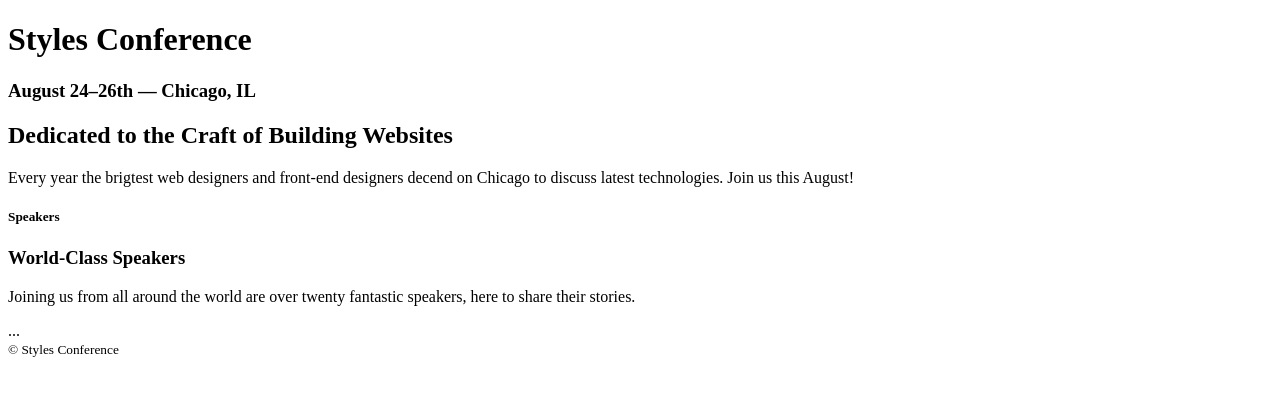
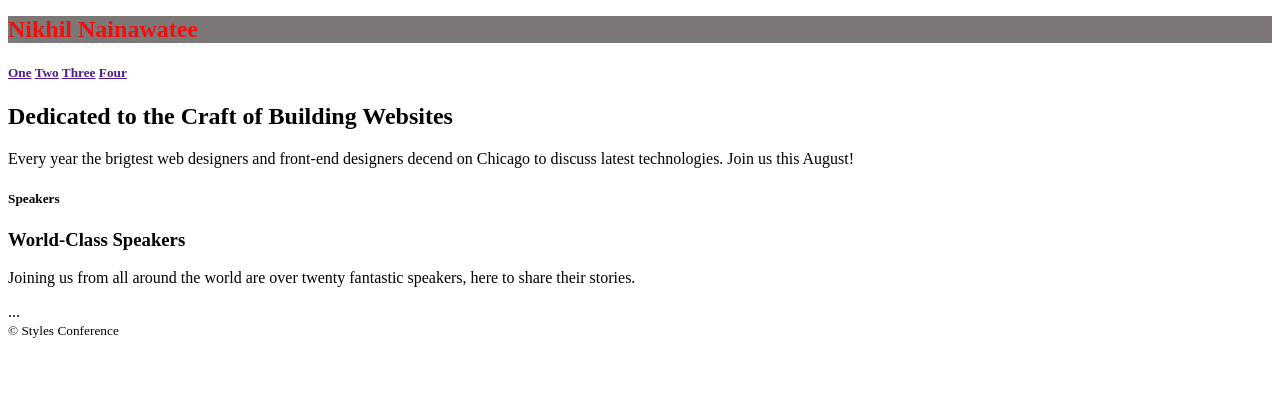
Before and after one commit to nikhilnainawatee/nikhilnainawatee.github.io, a plain HTML site: page index.html in a window 1280 px wide. Drawn offline with Linux system fonts and the light colour scheme.

Commit message:
Update index.html

```diff
--- a/index.html
+++ b/index.html
@@ -2,12 +2,18 @@
 <html lang="en">
 	<head>
 		<meta charset="utf-8">
-		<title>Styles Conference</title>
+		<title>Nikhil Nainawatee</title>
+		<link rel="stylesheet" href="css/together-1.css	">
 	</head>
 	<body>
 		<header>
-			<h1>Styles Conference</h1>
-			<h3>August 24&ndash;26th &mdash; Chicago, IL</h3>
+			<h1>Nikhil Nainawatee</h1>
+			<h5>
+				<a href="">One</a>
+				<a href="">Two</a>
+				<a href="">Three</a>
+				<a href="">Four</a>
+			</h5>
 		</header>
 		<section>
 			<h2>Dedicated to the Craft of Building Websites</h2>
```
